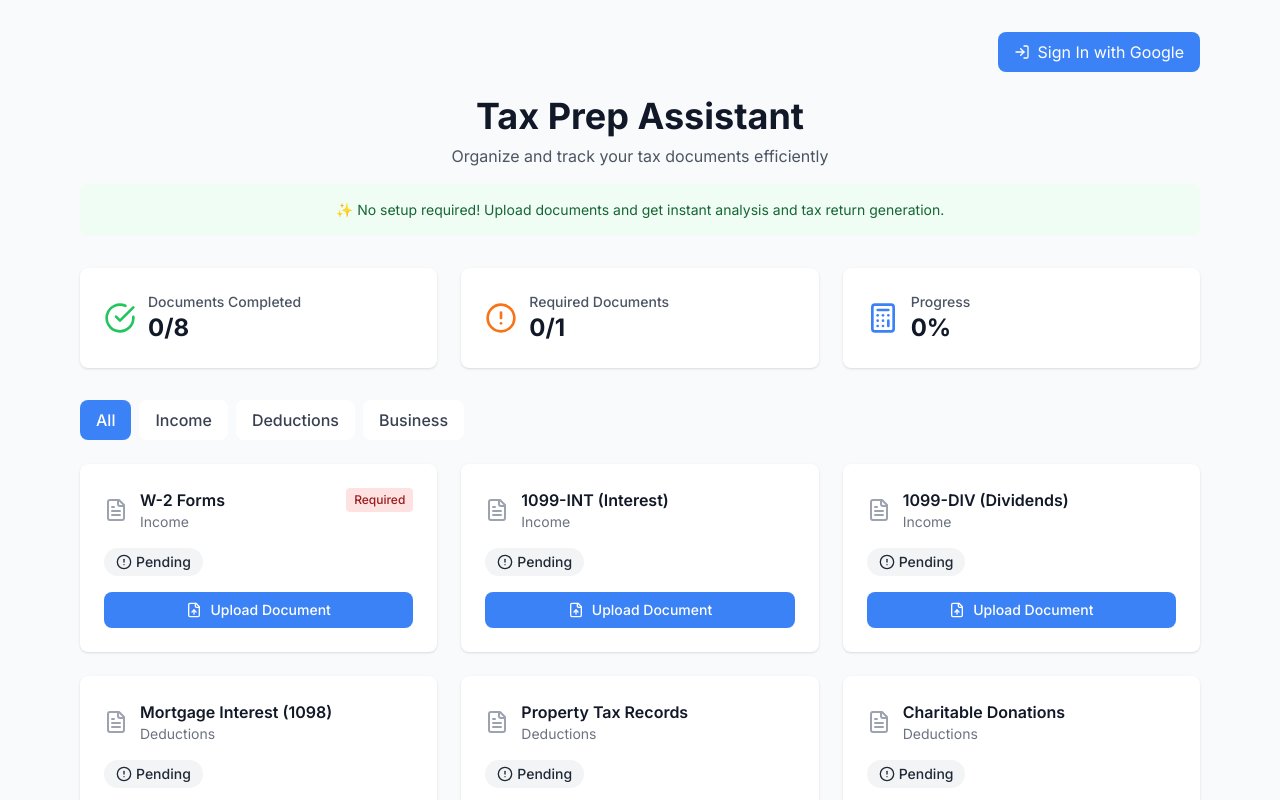
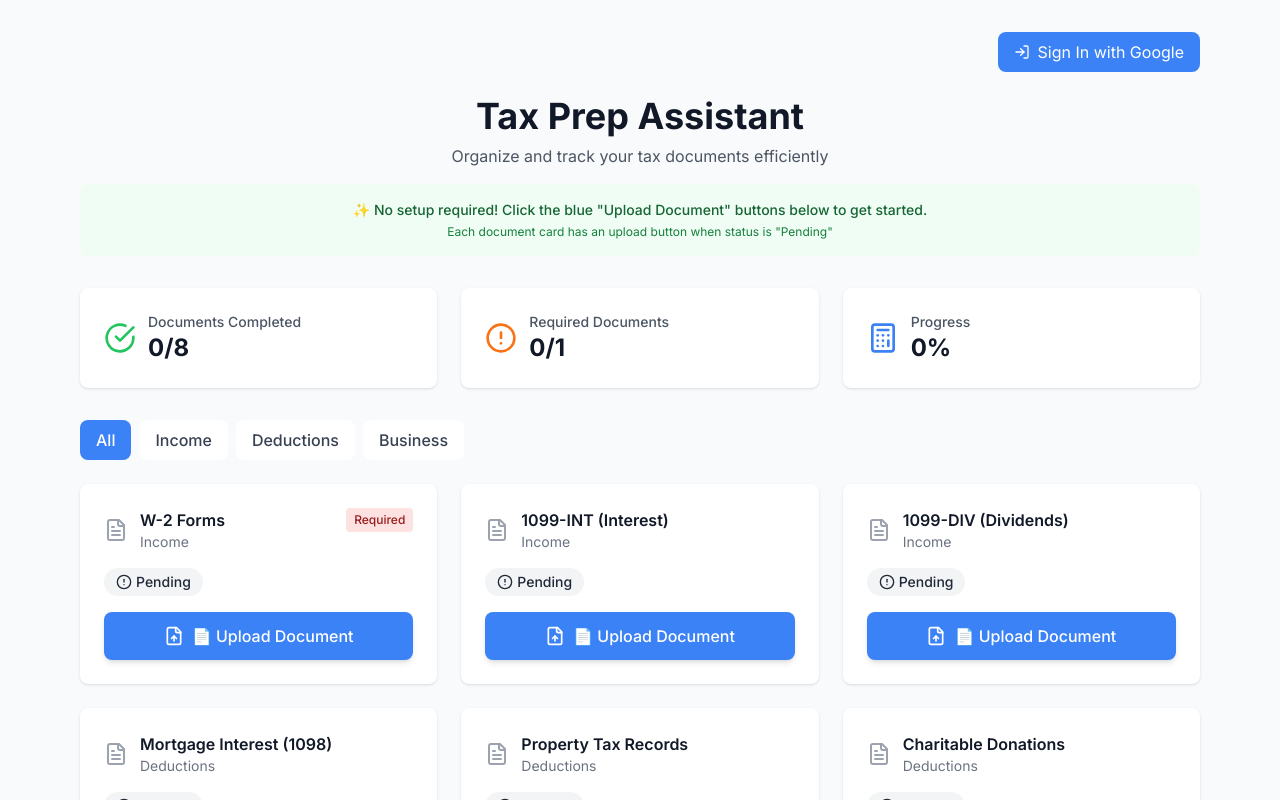
Before and after one commit to FrogFrenzy/tax-prep-assistant, a Next.js app: page / in a window 1280 px wide. Shown: the top 800 px of the page. Built offline with nearby package versions, Linux system fonts and the light colour scheme; no server answers.

Commit message:
Make upload buttons more visible and add clearer instructions

```diff
--- a/app/page.tsx
+++ b/app/page.tsx
@@ -157,8 +157,11 @@ export default function Home() {
                     <h1 className="text-4xl font-bold text-gray-900 mb-2">Tax Prep Assistant</h1>
                     <p className="text-gray-600">Organize and track your tax documents efficiently</p>
                     <div className="mt-4 p-4 bg-green-50 rounded-lg">
-                        <p className="text-green-800 text-sm">
-                            ✨ No setup required! Upload documents and get instant analysis and tax return generation.
+                        <p className="text-green-800 text-sm font-medium">
+                            ✨ No setup required! Click the blue "Upload Document" buttons below to get started.
+                        </p>
+                        <p className="text-green-700 text-xs mt-1">
+                            Each document card has an upload button when status is "Pending"
                         </p>
                     </div>
                 </header>
@@ -266,11 +269,11 @@ export default function Home() {
                                             />
                                             <label
                                                 htmlFor={`file-${document.id}`}
-                                                className={`flex-1 w-full bg-blue-500 text-white px-4 py-2 rounded-lg hover:bg-blue-600 transition-colors text-sm font-medium cursor-pointer flex items-center justify-center ${uploading === document.id ? 'opacity-50' : ''
+                                                className={`flex-1 w-full bg-blue-500 text-white px-4 py-3 rounded-lg hover:bg-blue-600 transition-colors font-medium cursor-pointer flex items-center justify-center shadow-md hover:shadow-lg ${uploading === document.id ? 'opacity-50' : ''
                                                     }`}
                                             >
-                                                <FileUp className="h-4 w-4 mr-2" />
-                                                {uploading === document.id ? 'Uploading...' : 'Upload Document'}
+                                                <FileUp className="h-5 w-5 mr-2" />
+                                                {uploading === document.id ? 'Uploading...' : '📄 Upload Document'}
                                             </label>
                                         </div>
                                     )}
```
